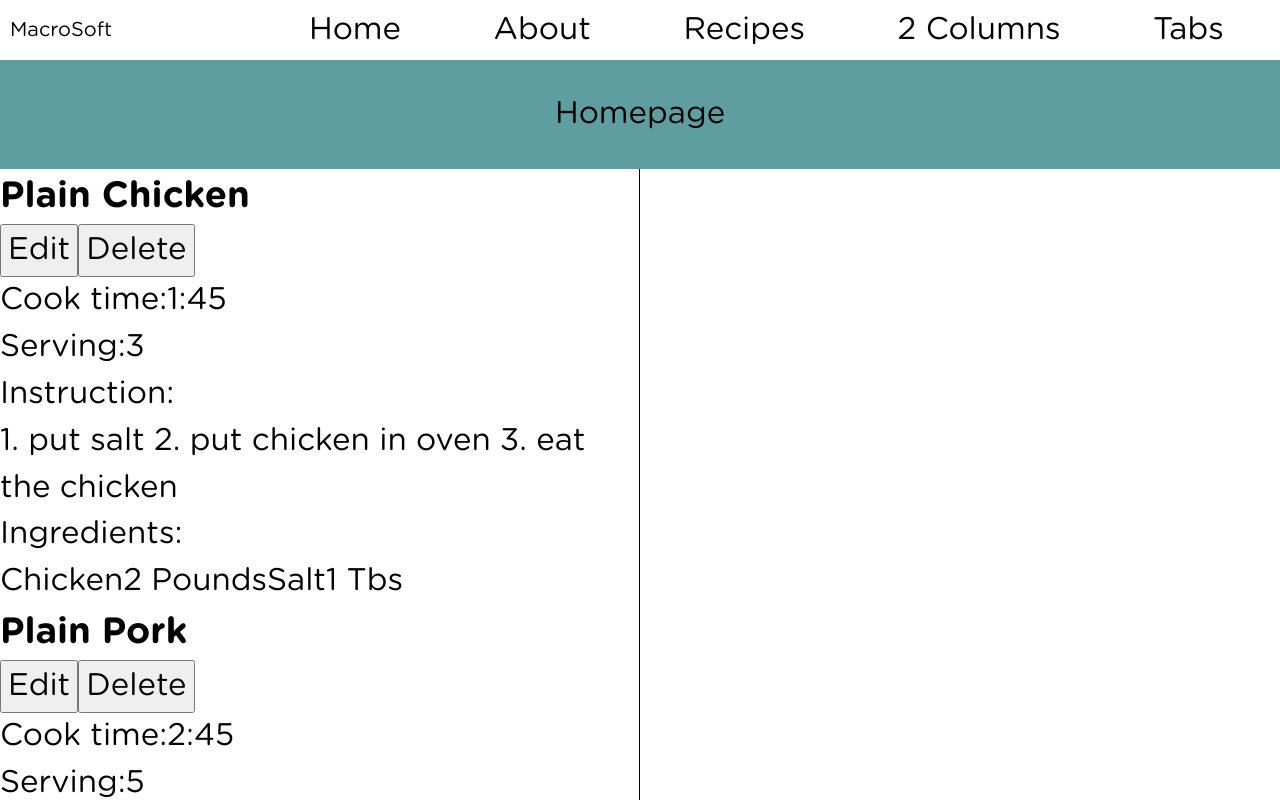
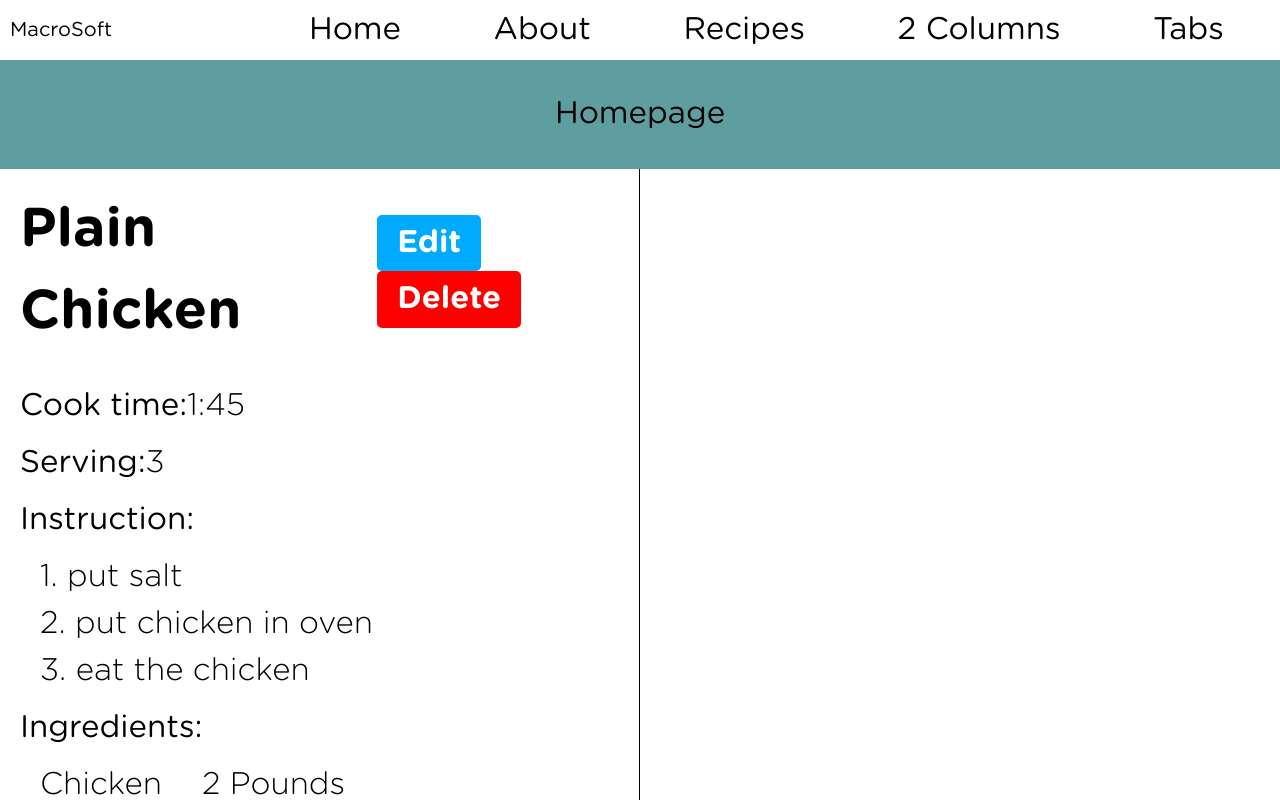
Before and after one commit to JustinTheAnalyst/react-recipe-app, a React (Create React App) app: page / in a window 1280 px wide. Shown: the top 800 px of the page. Built offline with nearby package versions, Linux system fonts and the light colour scheme.

Commit message:
finished recipe and ingredient css

```diff
--- a/src/components/IngredientList.js
+++ b/src/components/IngredientList.js
@@ -12,7 +12,7 @@
     })
 
   return (
-    <div>
+    <div className='ingredient-grid'>
       {ingredientElements}
     </div>
   )
--- a/src/components/Recipe.js
+++ b/src/components/Recipe.js
@@ -12,31 +12,31 @@
   } = props;
 
   return (
-    <div>
-      <div>
-        <h3>{name}</h3>
+    <div className='recipe'>
+      <div className='recipe__header'>
+        <h3 className='recipe__title'>{name}</h3>
         <div>
-            <button>Edit</button>
-            <button>Delete</button>
+            <button className='btn btn--primary'>Edit</button>
+            <button className='btn btn--danger'>Delete</button>
         </div>
       </div>
-      <div>
-        <span>Cook time:</span>
-        <span>{cookTime}</span>
+      <div className='recipe__row'>
+        <span className='recipe__label'>Cook time:</span>
+        <span className='recipe__value'>{cookTime}</span>
       </div>
-      <div>
-        <span>Serving:</span>
-        <span>{servings}</span>
+      <div className='recipe__row'>
+        <span className='recipe__label'>Serving:</span>
+        <span className='recipe__value'>{servings}</span>
       </div>
-      <div>
-        <span>Instruction:</span>
-        <div>
+      <div className='recipe__row'>
+        <span className='recipe__label'>Instruction:</span>
+        <div className='recipe__value recipe__instructions recipe__value--indented'>
             {instructions}
         </div>
       </div>
-      <div>
-        <span>Ingredients:</span>
-        <div>
+      <div className='recipe__row'>
+        <span className='recipe__label'>Ingredients:</span>
+        <div className='recipe__value recipe__value--indented'>
             <IngredientList ingredients={ingredients} />
         </div>
       </div>
--- a/src/css/buttonStyles.scss
+++ b/src/css/buttonStyles.scss
@@ -7,6 +7,10 @@
     border-radius: 5px;
     padding: 5px 20px;
     cursor: pointer;
+}
+
+.btn:not(:last-child) {
+    margin-right: 5px;
 }
 
 .btn--primary {
@@ -26,3 +30,12 @@
         background-color: hsl(120, 50%, 35%);
     }
 }
+
+.btn--danger {
+    color: white;
+    background-color: hsl(0, 100%, 50%);
+
+    &:hover {
+        background-color: hsl(0, 100%, 35%);
+    }
+}
--- a/src/css/index.scss
+++ b/src/css/index.scss
@@ -1,10 +1,14 @@
 @import-normalize;
 @import 'font.scss';
 @import 'buttonStyles.scss';
+@import 'recipeListStyles.scss';
+@import 'ingredientListStyles.scss';
+@import 'recipeStyles.scss';
+
 @import 'styles.scss';
 @import 'tabStyles.scss';
 @import 'NotFoundStyles.scss';
-@import 'recipeListStyles.scss';
+
 
 *,
 *::before,
@@ -20,3 +24,7 @@
   padding: 0;
   margin: 0;
 }
+
+.mr-1 {
+  margin-right: 5px;
+}
--- /dev/null
+++ b/src/css/ingredientListStyles.scss
@@ -0,0 +1,7 @@
+.ingredient-grid {
+    display: grid;
+    grid-template-columns: repeat(2, auto);
+    row-gap: 5px;
+    column-gap: 40px;
+    justify-content: flex-start;
+}
--- a/src/css/recipeStyles.scss
+++ b/src/css/recipeStyles.scss
@@ -1,3 +1,48 @@
+.recipe {
+    padding: 20px;
+    padding-bottom: 40px;
+    border-bottom: 1px solid black;
+}
+
+.recipe:last-child {
+    border-bottom: none;
+    padding-bottom: 10px;
+}
+
+.recipe__header {
+    display: flex;
+    justify-content: space-between;
+    align-items: center;
+    margin-bottom: 30px;
+}
+
+.recipe__title {
+    margin: 0;
+    font-size: 1.75em;
+}
+
+.recipe__row {
+    margin-top: 10px;
+}
+
+.recipe_label {
+    margin-right: 5px;
+}
+
+.recipe__value {
+    font-weight: 300;
+}
+
+.recipe__value--indented {
+    margin-top: 10px;
+    margin-left: 20px;
+}
+
+.recipe__instructions {
+    white-space: pre-wrap;
+}
+
+
 .recipe-container,
 .recipe-container::before {
     display: flex;
```
